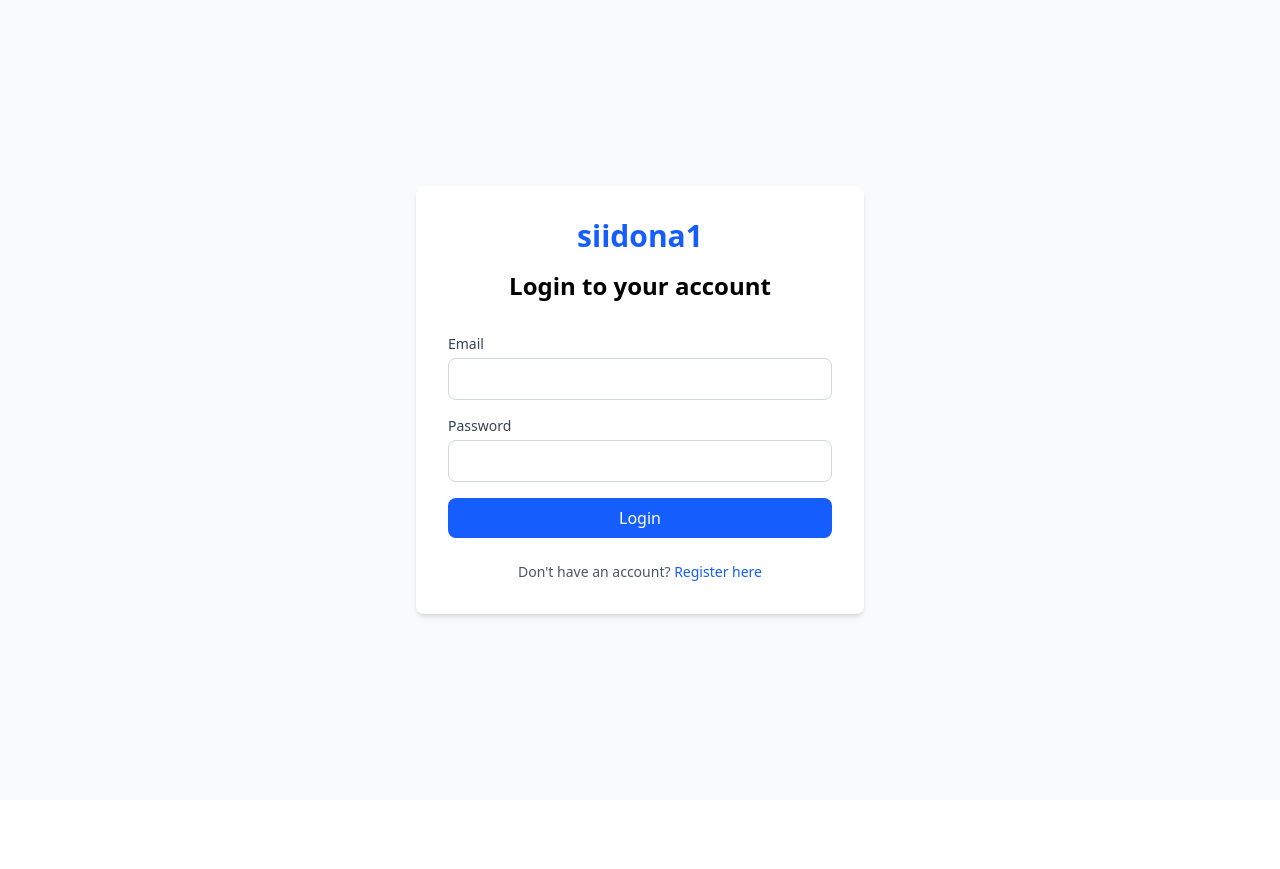
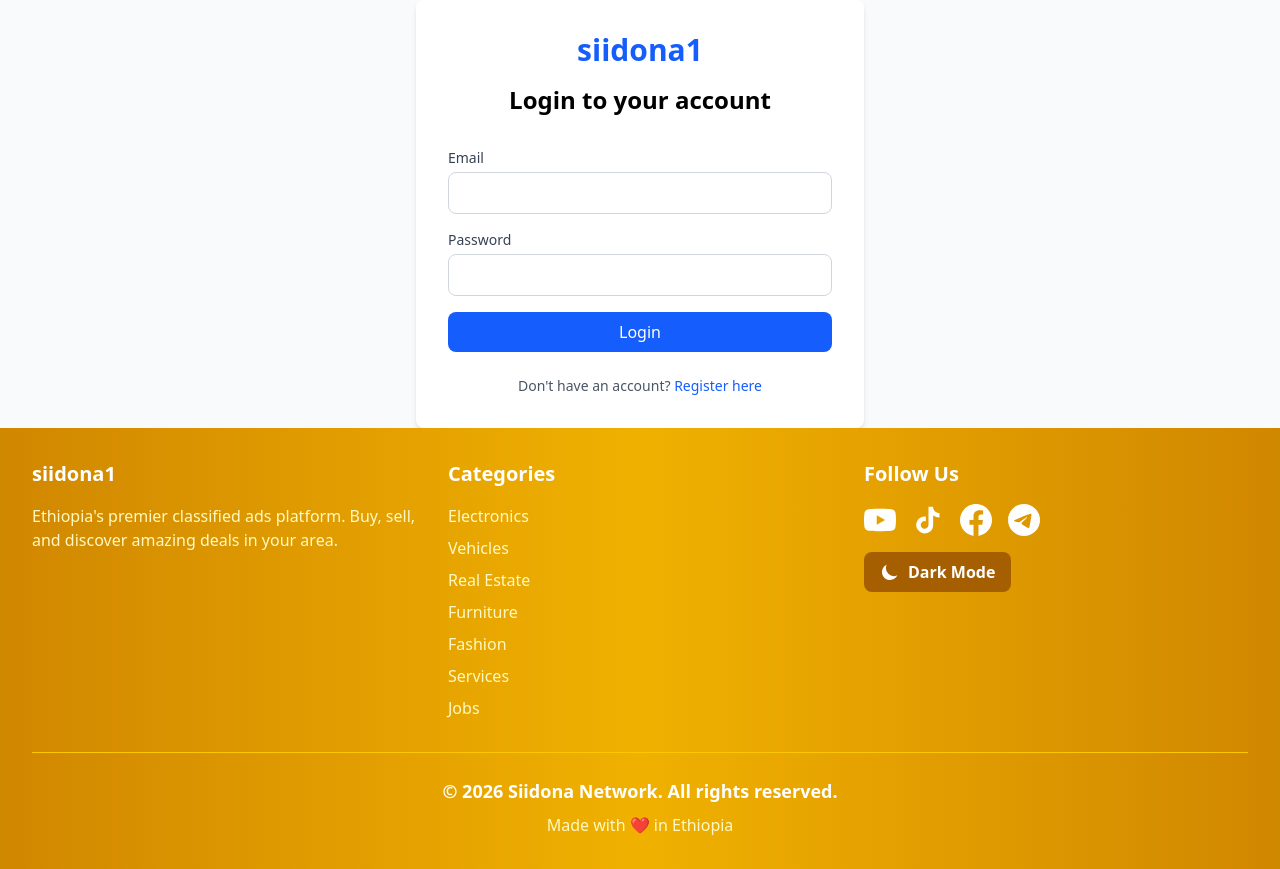
Before and after one commit to SIIDONa/siidona1, a Next.js app: page /login in a window 1280 px wide. Before the commit the page ends 800 px from the top, so only its background shows below. Built offline with nearby package versions, Linux system fonts and the light colour scheme.

Commit message:
Add golden-themed footer with social media links and day/night mode toggle

```diff
--- a/src/app/globals.css
+++ b/src/app/globals.css
@@ -1 +1,50 @@
 @import "tailwindcss";
+
+/* Dark mode support */
+.dark {
+  color-scheme: dark;
+}
+
+.dark body {
+  @apply bg-gray-900 text-gray-100;
+}
+
+.dark .bg-gray-50 {
+  @apply bg-gray-900;
+}
+
+.dark .bg-white {
+  @apply bg-gray-800;
+}
+
+.dark .text-gray-900 {
+  @apply text-gray-100;
+}
+
+.dark .text-gray-700 {
+  @apply text-gray-300;
+}
+
+.dark .text-gray-600 {
+  @apply text-gray-400;
+}
+
+.dark .text-gray-500 {
+  @apply text-gray-400;
+}
+
+.dark .border-gray-300 {
+  @apply border-gray-600;
+}
+
+.dark .border-gray-200 {
+  @apply border-gray-700;
+}
+
+.dark .shadow-md {
+  @apply shadow-xl shadow-gray-900/50;
+}
+
+.dark .shadow-sm {
+  @apply shadow-lg shadow-gray-900/30;
+}
--- a/src/app/login/page.tsx
+++ b/src/app/login/page.tsx
@@ -3,6 +3,7 @@
 import { useState } from "react";
 import { useRouter } from "next/navigation";
 import Link from "next/link";
+import Footer from "@/components/Footer";
 
 export default function LoginPage() {
   const router = useRouter();
@@ -40,7 +41,8 @@ export default function LoginPage() {
   };
 
   return (
-    <div className="min-h-screen bg-gray-50 flex items-center justify-center px-4">
+    <div className="min-h-screen bg-gray-50 flex flex-col">
+      <div className="flex-1 flex items-center justify-center px-4">
       <div className="max-w-md w-full bg-white rounded-lg shadow-md p-8">
         <div className="text-center mb-8">
           <Link href="/" className="text-3xl font-bold text-blue-600">
@@ -100,6 +102,9 @@ export default function LoginPage() {
           </Link>
         </p>
       </div>
+      </div>
+
+      <Footer />
     </div>
   );
 }
--- a/src/app/page.tsx
+++ b/src/app/page.tsx
@@ -3,6 +3,7 @@ import { db } from "@/db";
 import { ads, categories, users } from "@/db/schema";
 import { eq, desc } from "drizzle-orm";
 import { getSession } from "@/lib/auth";
+import Footer from "@/components/Footer";
 
 export default async function Home() {
   const session = await getSession();
@@ -27,7 +28,7 @@ export default async function Home() {
     .orderBy(desc(ads.createdAt));
 
   return (
-    <div className="min-h-screen bg-gray-50">
+    <div className="min-h-screen bg-gray-50 flex flex-col">
       {/* Header */}
       <header className="bg-white shadow-sm">
         <div className="max-w-7xl mx-auto px-4 sm:px-6 lg:px-8 py-4">
@@ -157,6 +158,8 @@ export default async function Home() {
           </div>
         )}
       </main>
+
+      <Footer />
     </div>
   );
 }
--- a/src/app/register/page.tsx
+++ b/src/app/register/page.tsx
@@ -3,6 +3,7 @@
 import { useState } from "react";
 import { useRouter } from "next/navigation";
 import Link from "next/link";
+import Footer from "@/components/Footer";
 
 export default function RegisterPage() {
   const router = useRouter();
@@ -41,7 +42,8 @@ export default function RegisterPage() {
   };
 
   return (
-    <div className="min-h-screen bg-gray-50 flex items-center justify-center px-4">
+    <div className="min-h-screen bg-gray-50 flex flex-col">
+      <div className="flex-1 flex items-center justify-center px-4">
       <div className="max-w-md w-full bg-white rounded-lg shadow-md p-8">
         <div className="text-center mb-8">
           <Link href="/" className="text-3xl font-bold text-blue-600">
@@ -117,6 +119,9 @@ export default function RegisterPage() {
           </Link>
         </p>
       </div>
+      </div>
+
+      <Footer />
     </div>
   );
 }
--- /dev/null
+++ b/src/components/Footer.tsx
@@ -0,0 +1,147 @@
+"use client";
+
+import { useState, useEffect } from "react";
+
+export default function Footer() {
+  const [isDark, setIsDark] = useState(() => {
+    // Initialize state from localStorage or system preference
+    if (typeof window !== "undefined") {
+      const savedTheme = localStorage.getItem("theme");
+      const prefersDark = window.matchMedia("(prefers-color-scheme: dark)").matches;
+      return savedTheme === "dark" || (!savedTheme && prefersDark);
+    }
+    return false;
+  });
+
+  useEffect(() => {
+    // Apply dark class on mount if needed
+    if (isDark) {
+      document.documentElement.classList.add("dark");
+    }
+  }, [isDark]);
+
+  const toggleTheme = () => {
+    setIsDark(!isDark);
+    if (!isDark) {
+      document.documentElement.classList.add("dark");
+      localStorage.setItem("theme", "dark");
+    } else {
+      document.documentElement.classList.remove("dark");
+      localStorage.setItem("theme", "light");
+    }
+  };
+
+  return (
+    <footer className="bg-gradient-to-r from-yellow-600 via-yellow-500 to-yellow-600 dark:from-yellow-700 dark:via-yellow-600 dark:to-yellow-700 text-white mt-auto">
+      <div className="max-w-7xl mx-auto px-4 sm:px-6 lg:px-8 py-8">
+        <div className="grid grid-cols-1 md:grid-cols-3 gap-8">
+          {/* About Section */}
+          <div>
+            <h3 className="text-xl font-bold mb-4">siidona1</h3>
+            <p className="text-yellow-100 dark:text-yellow-200">
+              Ethiopia&apos;s premier classified ads platform. Buy, sell, and discover amazing deals in your area.
+            </p>
+          </div>
+
+          {/* Categories */}
+          <div>
+            <h3 className="text-xl font-bold mb-4">Categories</h3>
+            <ul className="space-y-2 text-yellow-100 dark:text-yellow-200">
+              <li>Electronics</li>
+              <li>Vehicles</li>
+              <li>Real Estate</li>
+              <li>Furniture</li>
+              <li>Fashion</li>
+              <li>Services</li>
+              <li>Jobs</li>
+            </ul>
+          </div>
+
+          {/* Social Media */}
+          <div>
+            <h3 className="text-xl font-bold mb-4">Follow Us</h3>
+            <div className="flex gap-4 mb-4">
+              <a
+                href="https://youtube.com/@melakushow"
+                target="_blank"
+                rel="noopener noreferrer"
+                className="hover:scale-110 transition-transform"
+                aria-label="YouTube"
+              >
+                <svg className="w-8 h-8" fill="currentColor" viewBox="0 0 24 24">
+                  <path d="M23.498 6.186a3.016 3.016 0 0 0-2.122-2.136C19.505 3.545 12 3.545 12 3.545s-7.505 0-9.377.505A3.017 3.017 0 0 0 .502 6.186C0 8.07 0 12 0 12s0 3.93.502 5.814a3.016 3.016 0 0 0 2.122 2.136c1.871.505 9.376.505 9.376.505s7.505 0 9.377-.505a3.015 3.015 0 0 0 2.122-2.136C24 15.93 24 12 24 12s0-3.93-.502-5.814zM9.545 15.568V8.432L15.818 12l-6.273 3.568z"/>
+                </svg>
+              </a>
+              <a
+                href="https://tiktok.com/@melakushow"
+                target="_blank"
+                rel="noopener noreferrer"
+                className="hover:scale-110 transition-transform"
+                aria-label="TikTok"
+              >
+                <svg className="w-8 h-8" fill="currentColor" viewBox="0 0 24 24">
+                  <path d="M19.59 6.69a4.83 4.83 0 0 1-3.77-4.25V2h-3.45v13.67a2.89 2.89 0 0 1-5.2 1.74 2.89 2.89 0 0 1 2.31-4.64 2.93 2.93 0 0 1 .88.13V9.4a6.84 6.84 0 0 0-1-.05A6.33 6.33 0 0 0 5 20.1a6.34 6.34 0 0 0 10.86-4.43v-7a8.16 8.16 0 0 0 4.77 1.52v-3.4a4.85 4.85 0 0 1-1-.1z"/>
+                </svg>
+              </a>
+              <a
+                href="https://facebook.com/melakushow"
+                target="_blank"
+                rel="noopener noreferrer"
+                className="hover:scale-110 transition-transform"
+                aria-label="Facebook"
+              >
+                <svg className="w-8 h-8" fill="currentColor" viewBox="0 0 24 24">
+                  <path d="M24 12.073c0-6.627-5.373-12-12-12s-12 5.373-12 12c0 5.99 4.388 10.954 10.125 11.854v-8.385H7.078v-3.47h3.047V9.43c0-3.007 1.792-4.669 4.533-4.669 1.312 0 2.686.235 2.686.235v2.953H15.83c-1.491 0-1.956.925-1.956 1.874v2.25h3.328l-.532 3.47h-2.796v8.385C19.612 23.027 24 18.062 24 12.073z"/>
+                </svg>
+              </a>
+              <a
+                href="https://t.me/melakushow"
+                target="_blank"
+                rel="noopener noreferrer"
+                className="hover:scale-110 transition-transform"
+                aria-label="Telegram"
+              >
+                <svg className="w-8 h-8" fill="currentColor" viewBox="0 0 24 24">
+                  <path d="M11.944 0A12 12 0 0 0 0 12a12 12 0 0 0 12 12 12 12 0 0 0 12-12A12 12 0 0 0 12 0a12 12 0 0 0-.056 0zm4.962 7.224c.1-.002.321.023.465.14a.506.506 0 0 1 .171.325c.016.093.036.306.02.472-.18 1.898-.962 6.502-1.36 8.627-.168.9-.499 1.201-.82 1.23-.696.065-1.225-.46-1.9-.902-1.056-.693-1.653-1.124-2.678-1.8-1.185-.78-.417-1.21.258-1.91.177-.184 3.247-2.977 3.307-3.23.007-.032.014-.15-.056-.212s-.174-.041-.249-.024c-.106.024-1.793 1.14-5.061 3.345-.48.33-.913.49-1.302.48-.428-.008-1.252-.241-1.865-.44-.752-.245-1.349-.374-1.297-.789.027-.216.325-.437.893-.663 3.498-1.524 5.83-2.529 6.998-3.014 3.332-1.386 4.025-1.627 4.476-1.635z"/>
+                </svg>
+              </a>
+            </div>
+
+            {/* Theme Toggle */}
+            <button
+              onClick={toggleTheme}
+              className="flex items-center gap-2 bg-yellow-700 dark:bg-yellow-800 px-4 py-2 rounded-lg hover:bg-yellow-800 dark:hover:bg-yellow-900 transition-colors font-bold"
+              aria-label="Toggle theme"
+            >
+              {isDark ? (
+                <>
+                  <svg className="w-5 h-5" fill="currentColor" viewBox="0 0 20 20">
+                    <path d="M10 2a1 1 0 011 1v1a1 1 0 11-2 0V3a1 1 0 011-1zm4 8a4 4 0 11-8 0 4 4 0 018 0zm-.464 4.95l.707.707a1 1 0 001.414-1.414l-.707-.707a1 1 0 00-1.414 1.414zm2.12-10.607a1 1 0 010 1.414l-.706.707a1 1 0 11-1.414-1.414l.707-.707a1 1 0 011.414 0zM17 11a1 1 0 100-2h-1a1 1 0 100 2h1zm-7 4a1 1 0 011 1v1a1 1 0 11-2 0v-1a1 1 0 011-1zM5.05 6.464A1 1 0 106.465 5.05l-.708-.707a1 1 0 00-1.414 1.414l.707.707zm1.414 8.486l-.707.707a1 1 0 01-1.414-1.414l.707-.707a1 1 0 011.414 1.414zM4 11a1 1 0 100-2H3a1 1 0 000 2h1z" />
+                  </svg>
+                  Light Mode
+                </>
+              ) : (
+                <>
+                  <svg className="w-5 h-5" fill="currentColor" viewBox="0 0 20 20">
+                    <path d="M17.293 13.293A8 8 0 016.707 2.707a8.001 8.001 0 1010.586 10.586z" />
+                  </svg>
+                  Dark Mode
+                </>
+              )}
+            </button>
+          </div>
+        </div>
+
+        {/* Copyright */}
+        <div className="border-t border-yellow-400 dark:border-yellow-600 mt-8 pt-6 text-center">
+          <p className="text-lg font-bold">
+            © 2026 Siidona Network. All rights reserved.
+          </p>
+          <p className="text-yellow-100 dark:text-yellow-200 mt-2">
+            Made with ❤️ in Ethiopia
+          </p>
+        </div>
+      </div>
+    </footer>
+  );
+}
```
